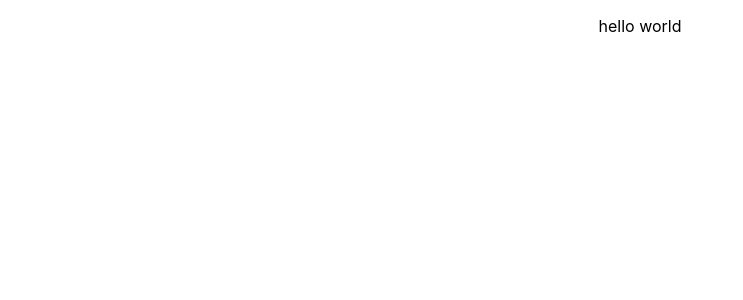
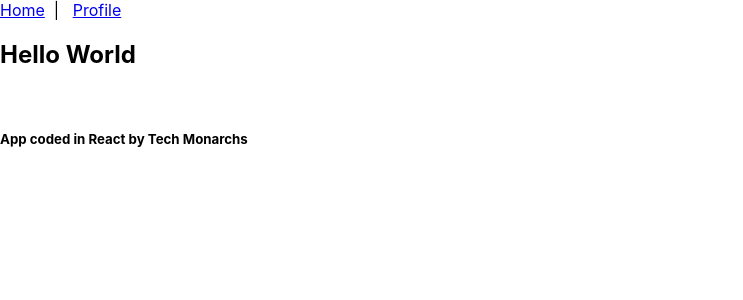
Before and after one commit to chinwe2020/monarchchat, a React (Create React App) app: page / in a window 1280 px wide. Shown: the top 300 px of the page, without its empty margins (0-743 px from the left). Built offline with nearby package versions, Linux system fonts and the light colour scheme.

Commit message:
NavBar/first pages add

```diff
--- a/package.json
+++ b/package.json
@@ -13,6 +13,7 @@
     "morgan": "^1.10.0",
     "react": "^17.0.1",
     "react-dom": "^17.0.1",
+    "react-router-dom": "^5.2.0",
     "react-scripts": "4.0.1",
     "serve-favicon": "^2.5.0",
     "socket.io": "^3.0.4",
--- a/src/index.js
+++ b/src/index.js
@@ -3,10 +3,11 @@ import ReactDOM from 'react-dom';
 import './index.css';
 import App from './pages/App/App';
 import reportWebVitals from './reportWebVitals';
+import { BrowserRouter as Router, Route } from 'react-router-dom';
 
 ReactDOM.render(
   <React.StrictMode>
-    <App />
+    <Router><Route component={App} /></Router>
   </React.StrictMode>,
   document.getElementById('root')
 );
--- a/src/pages/App/App.js
+++ b/src/pages/App/App.js
@@ -1,12 +1,34 @@
+import React, { Component } from 'react';
 import './App.css';
-import '../..';
+import { Route, Switch } from 'react-router-dom';
+import NavBar from '../NavBar/NavBar'
+import ProfilePage from '../ProfilePage/ProfilePage'
+import HomePage from '../HomePage/HomePage'
 
-function App() {
-  return (
-    <div className="App">
-      <p>hello world</p>
-    </div>
-  );
+class App extends Component {
+
+  render() {
+    return (
+      <>
+        <header>
+          <nav>
+            <NavBar />
+          </nav>
+        </header>
+
+        <Switch>
+          <Route exact path='/' render={() => <><HomePage /> </>} />
+          <Route exact path='/profile' render={() => <ProfilePage />} />
+        </Switch>
+
+        <footer>
+          &nbsp;
+          <h5>App coded in <span>React</span> by <span>Tech Monarchs</span> </h5>
+        </footer>
+
+      </>
+    );
+  }
 }
 
 export default App;
--- /dev/null
+++ b/src/pages/HomePage/HomePage.jsx
@@ -0,0 +1,13 @@
+import React, { Component } from 'react';
+import './HomePage.css';
+
+class HomePage extends Component {
+    render() {
+        return (
+            <div>
+                <h2>Hello World</h2>
+            </div>
+        );
+    }
+}
+export default HomePage;
--- /dev/null
+++ b/src/pages/NavBar/NavBar.jsx
@@ -0,0 +1,26 @@
+import React from 'react';
+import { NavLink } from 'react-router-dom';
+import './NavBar.css';
+
+
+const NavBar = () => {
+    let nav =
+
+
+        <div className="Nav">
+
+            <NavLink className="link" exact to='/' >Home</NavLink>
+      &nbsp;&nbsp;|&nbsp;&nbsp;&nbsp;
+      <NavLink className="link" exact to='/profile' >Profile</NavLink>
+
+        </div>
+
+
+    return (
+        <div className='NavBar'>
+            {nav}
+        </div>
+    );
+};
+
+export default NavBar;
--- /dev/null
+++ b/src/pages/ProfilePage/ProfilePage.jsx
@@ -0,0 +1,15 @@
+import React, { Component } from 'react';
+import './ProfilePage.css';
+
+
+
+class ProfilePage extends Component {
+    render() {
+        return (
+            <div>
+                <h2>Profile</h2>
+            </div>
+        );
+    }
+}
+export default ProfilePage;
```
Also changed, not shown: src/pages/HomePage/HomePage.css (added), src/pages/NavBar/NavBar.css (added), src/pages/ProfilePage/ProfilePage.css (added), 2 other files (tests, documents, lock files or other folders).
